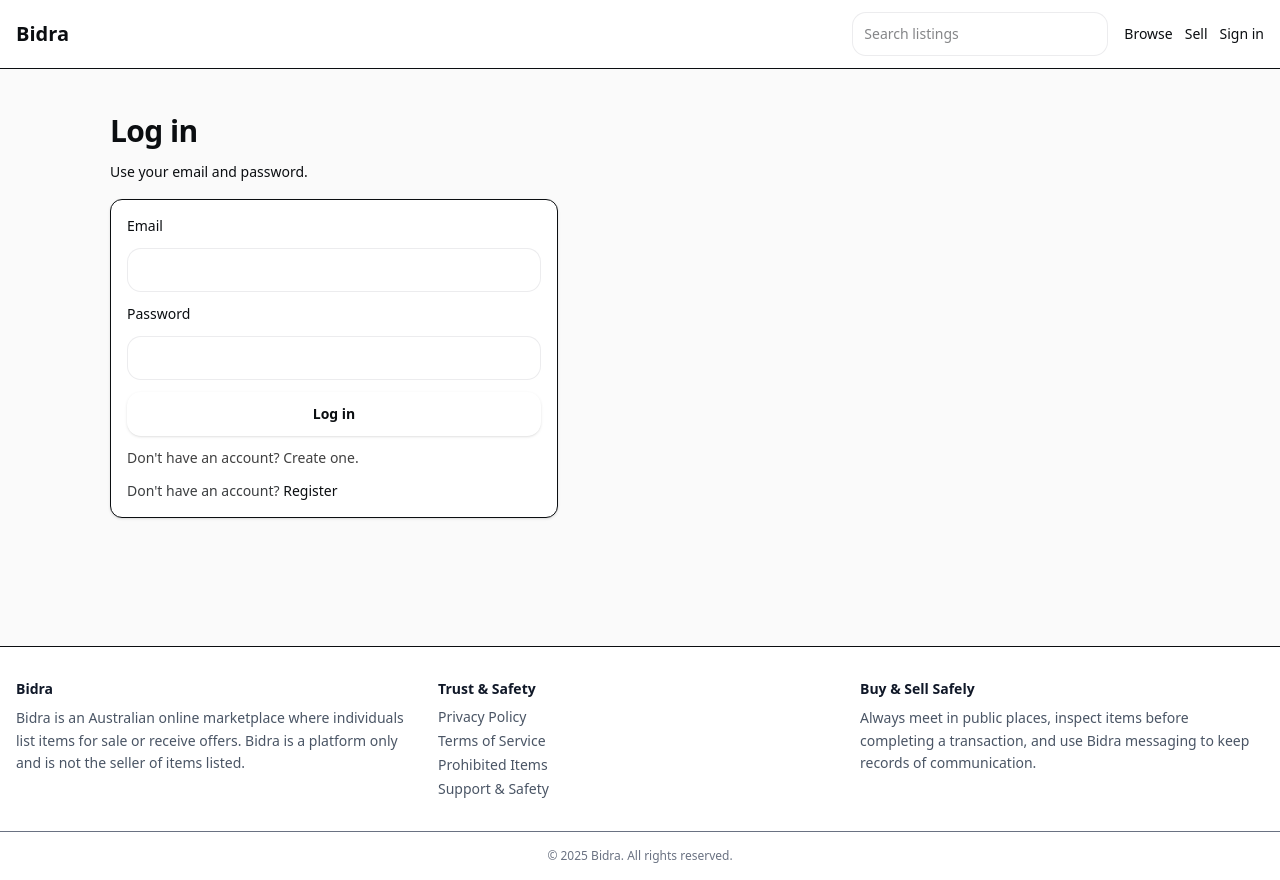
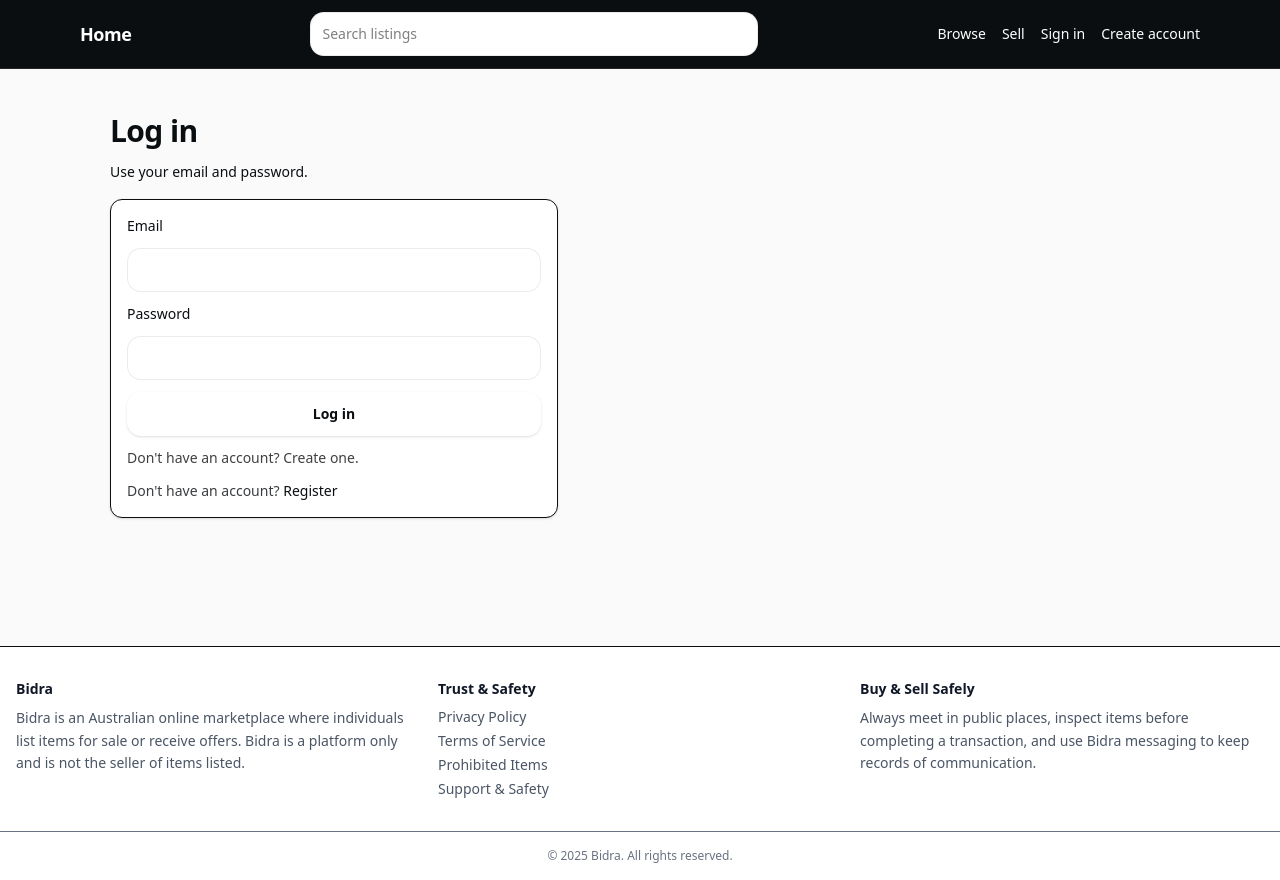
Before and after one commit to TradeFlow1/bidra, a Next.js app: page /auth/login in a window 1280 px wide. Built offline with nearby package versions, Linux system fonts and the light colour scheme; no server answers.

Commit message:
lock(header): Home label + Messages link + stable dark header with forced white search

```diff
--- a/components/site-header-client.tsx
+++ b/components/site-header-client.tsx
@@ -1,29 +1,170 @@
 "use client";
 
 import Link from "next/link";
-import { useSession } from "next-auth/react";
-import SearchBar from "./search-bar";
+import { useMemo, useState } from "react";
 
-export default function SiteHeaderClient() {
-  const { data: session, status } = useSession();
+type SessionLike =
+  | {
+      user?: {
+        id?: string;
+        email?: string | null;
+        username?: string | null;
+        name?: string | null;
+      } | null;
+    }
+  | null
+  | undefined;
+
+export default function SiteHeaderClient({ session }: { session?: SessionLike }) {
+  const [open, setOpen] = useState(false);
+  const [acctOpen, setAcctOpen] = useState(false);
+
+  const isAuthed = !!session?.user?.email;
+  const displayName = useMemo(() => {
+    return (
+      session?.user?.username ||
+      session?.user?.name ||
+      session?.user?.email ||
+      "My account"
+    );
+  }, [session]);
+
+  function closeAll() {
+    setOpen(false);
+    setAcctOpen(false);
+  }
 
   return (
-    <div className="flex items-center gap-4">
-      <SearchBar />
+    <header className="border-b border-white/10 bg-[#0B0E11] text-white">
+      {/* Top bar */}
+      <div className="mx-auto flex max-w-6xl items-center justify-between gap-3 px-4 py-3">
+        {/* Left: Home */}
+        <div className="flex items-center gap-3">
+          <Link href="/" className="text-lg font-semibold tracking-tight" onClick={closeAll}>
+            Home
+          </Link>
+        </div>
 
-      <nav className="flex items-center gap-3 text-sm">
-        <Link href="/listings">Browse</Link>
-        <Link href="/sell">Sell</Link>
+        {/* Center: Desktop search (locked) */}
+        <div className="hidden flex-1 items-center justify-center md:flex">
+          <form action="/listings" method="get" className="w-full max-w-md">
+            <input
+              name="q"
+              placeholder="Search listings"
+              className="w-full rounded-md border border-black/10 px-3 py-2 text-sm outline-none focus:border-black/20"
+              style={{ backgroundColor: "#ffffff", color: "#000000" }}
+            />
+          </form>
+        </div>
 
-        {status === "authenticated" ? (
+        {/* Right: Desktop nav */}
+        <nav className="relative hidden items-center gap-4 text-sm md:flex">
+          <Link href="/listings" className="hover:text-white/80" onClick={closeAll}>
+            Browse
+          </Link>
+          <Link href="/sell" className="hover:text-white/80" onClick={closeAll}>
+            Sell
+          </Link>
+
+          {isAuthed ? (
             <>
-            <Link href="/dashboard">Dashboard</Link>
-            <Link href="/api/auth/signout">Sign out</Link>
+              <Link href="/messages" className="hover:text-white/80" onClick={closeAll}>
+                Messages
+              </Link>
+
+              <button
+                type="button"
+                onClick={() => setAcctOpen((v) => !v)}
+                className="inline-flex items-center justify-center rounded-md border border-white/15 px-3 py-2 hover:bg-white/5"
+              >
+                {displayName}
+              </button>
+
+              {acctOpen ? (
+                <div className="absolute right-0 top-12 z-50 w-56 rounded-md border border-white/10 bg-[#0B0E11] shadow-lg">
+                  <div className="flex flex-col p-2 text-sm">
+                    <Link href="/profile" className="rounded px-3 py-2 hover:bg-white/5" onClick={closeAll}>
+                      Account settings
+                    </Link>
+                    <Link href="/dashboard" className="rounded px-3 py-2 hover:bg-white/5" onClick={closeAll}>
+                      Dashboard
+                    </Link>
+                    <Link href="/orders" className="rounded px-3 py-2 hover:bg-white/5" onClick={closeAll}>
+                      Orders
+                    </Link>
+                    <div className="my-1 border-t border-white/10" />
+                    <Link href="/api/auth/signout" className="rounded px-3 py-2 hover:bg-white/5" onClick={closeAll}>
+                      Sign out
+                    </Link>
+                  </div>
+                </div>
+              ) : null}
             </>
           ) : (
-          <Link href="/auth/signin">Sign in</Link>
+            <>
+              <Link href="/auth/login" className="hover:text-white/80" onClick={closeAll}>
+                Sign in
+              </Link>
+              <Link href="/auth/register" className="hover:text-white/80" onClick={closeAll}>
+                Create account
+              </Link>
+            </>
           )}
         </nav>
+
+        {/* Mobile menu button */}
+        <div className="flex items-center md:hidden">
+          <button
+            type="button"
+            onClick={() => {
+              setOpen((v) => !v);
+              setAcctOpen(false);
+            }}
+            className="inline-flex items-center justify-center rounded-md border border-white/15 px-3 py-2 text-sm hover:bg-white/5"
+          >
+            Menu
+          </button>
         </div>
+      </div>
+
+      {/* Mobile search (locked) */}
+      <div className="mx-auto max-w-6xl px-4 pb-3 md:hidden">
+        <form action="/listings" method="get">
+          <input
+            name="q"
+            placeholder="Search listings"
+            className="w-full rounded-md border border-black/10 px-3 py-2 text-sm outline-none focus:border-black/20"
+            style={{ backgroundColor: "#ffffff", color: "#000000" }}
+          />
+        </form>
+      </div>
+
+      {/* Mobile menu */}
+      {open ? (
+        <div className="md:hidden border-t border-white/10 bg-[#0B0E11]">
+          <div className="mx-auto max-w-6xl px-4 py-3">
+            <div className="flex flex-col gap-3 text-sm">
+              <Link href="/listings" onClick={closeAll}>Browse</Link>
+              <Link href="/sell" onClick={closeAll}>Sell</Link>
+
+              {isAuthed ? (
+                <>
+                  <Link href="/messages" onClick={closeAll}>Messages</Link>
+                  <Link href="/profile" onClick={closeAll}>Account settings</Link>
+                  <Link href="/dashboard" onClick={closeAll}>Dashboard</Link>
+                  <Link href="/orders" onClick={closeAll}>Orders</Link>
+                  <Link href="/api/auth/signout" onClick={closeAll}>Sign out</Link>
+                </>
+              ) : (
+                <>
+                  <Link href="/auth/login" onClick={closeAll}>Sign in</Link>
+                  <Link href="/auth/register" onClick={closeAll}>Create account</Link>
+                </>
+              )}
+            </div>
+          </div>
+        </div>
+      ) : null}
+    </header>
   );
 }
--- a/components/site-header.tsx
+++ b/components/site-header.tsx
@@ -1,19 +1,7 @@
-import Link from "next/link";
-import { Suspense } from "react";
 import SiteHeaderClient from "./site-header-client";
+import { auth } from "@/lib/auth";
 
-export default function SiteHeader() {
-  return (
-    <header className="w-full border-b bg-white">
-      <div className="mx-auto max-w-7xl px-4 py-3 flex items-center justify-between gap-4">
-        <Link href="/" className="text-xl font-semibold">
-          Bidra
-        </Link>
-
-        <Suspense fallback={null}>
-          <SiteHeaderClient />
-        </Suspense>
-      </div>
-    </header>
-  );
+export default async function SiteHeader() {
+  const session = await auth();
+  return <SiteHeaderClient session={session} />;
 }
```
Lines whose indentation alone changed are shown as unchanged.
